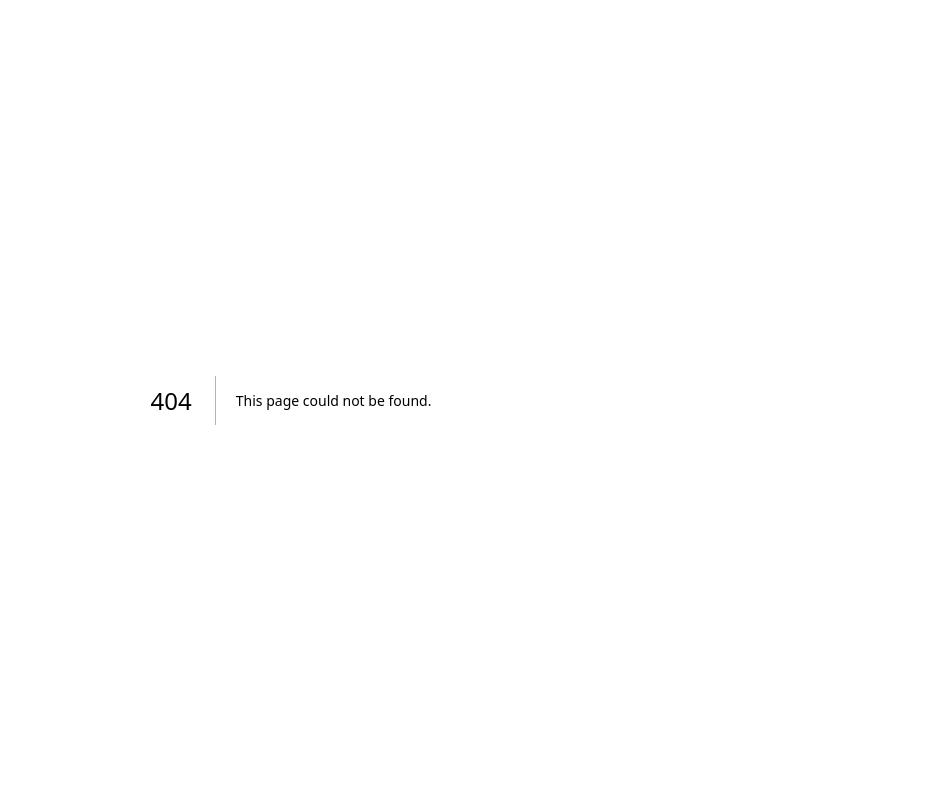
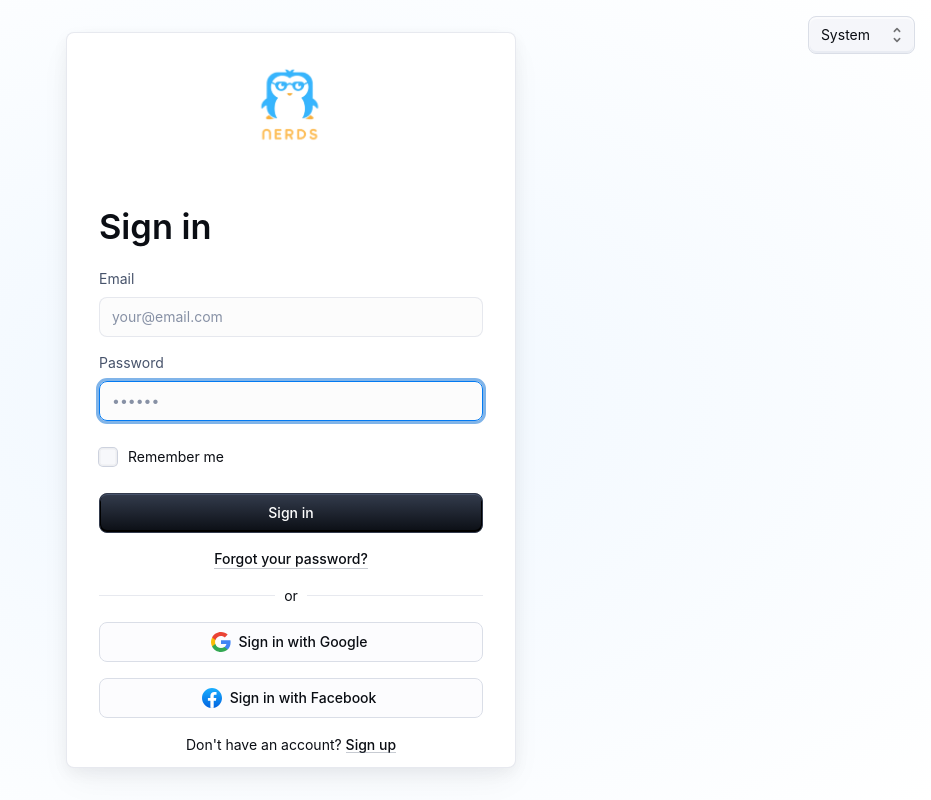
Before and after one commit to christinasaidy/IDS-frontend, a Next.js app: page /pages/signin in a window 1280 px wide. Before the commit this address had no page. Shown: the whole page, without its empty margins (349-1280 px from the left). Built offline with nearby package versions, Linux system fonts and the light colour scheme.

Commit message:
fixed sign in/sign up routing

```diff
--- a/src/app/components/Sign-In.tsx
+++ b/src/app/components/Sign-In.tsx
@@ -219,7 +219,7 @@ export default function SignIn(props: { disableCustomTheme?: boolean }) {
             <Typography sx={{ textAlign: 'center' }}>
               Don&apos;t have an account?{' '}
               <Link
-                href="/sign-up"
+                href="/pages/signup"
                 variant="body2"
                 sx={{ alignSelf: 'center' }}
               >
--- a/src/app/components/sign-up.tsx
+++ b/src/app/components/sign-up.tsx
@@ -223,7 +223,7 @@ export default function SignUp(props: { disableCustomTheme?: boolean }) {
             <Typography sx={{ textAlign: 'center' }}>
               Already have an account?{' '}
               <Link
-                href="/signin"
+                href="/pages/signin"
                 variant="body2"
                 sx={{ alignSelf: 'center' }}
                 underline="hover"
--- a/src/app/pages/signin.tsx
+++ b/src/app/pages/signin/page.tsx
@@ -1,4 +1,4 @@
-import SignIn from '../components/Sign-In'
+import SignIn from '../../components/Sign-In'
 
 export default function SignInPage() {
     return(
--- a/src/app/pages/signup.tsx
+++ b/src/app/pages/signup/page.tsx
@@ -1,4 +1,4 @@
-import SignUp from '../components/Sign-Up'
+import SignUp from '../../components/Sign-Up'
 
 export default function SignInPage() {
     return(
```
